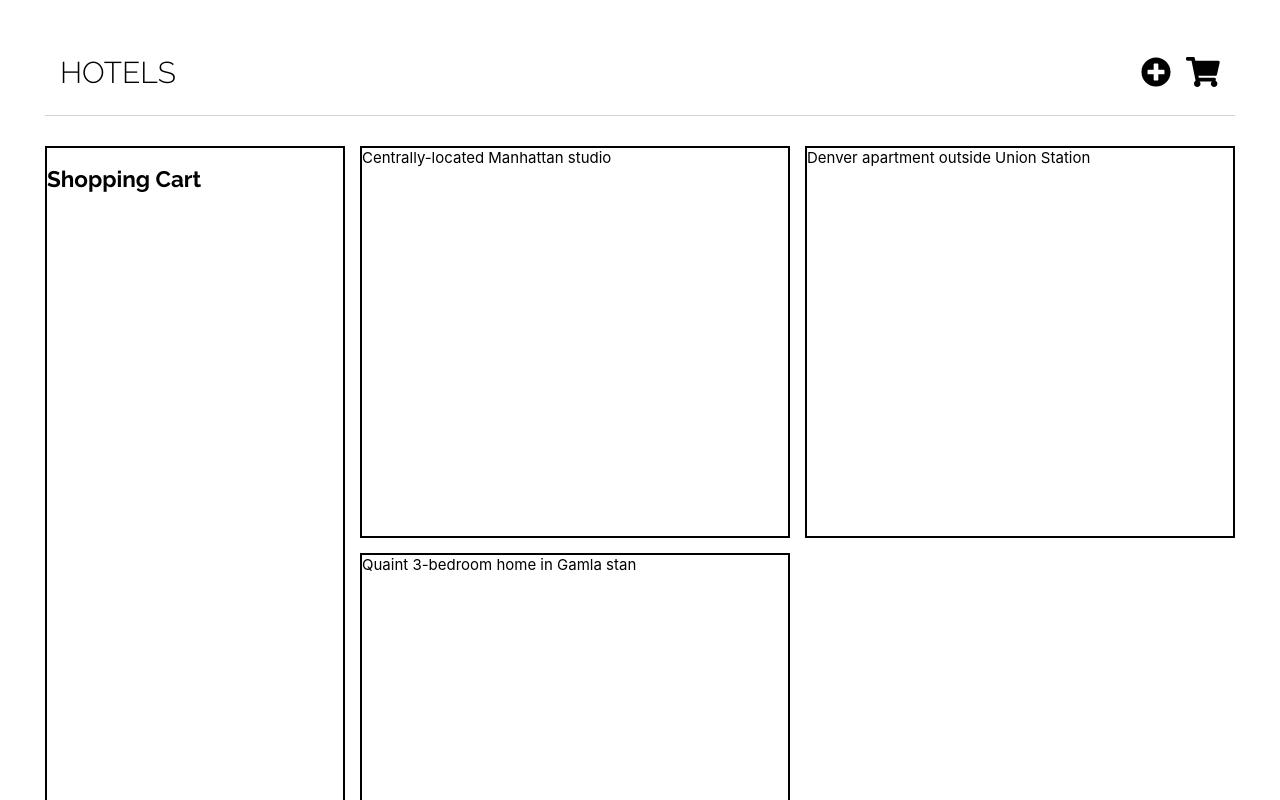
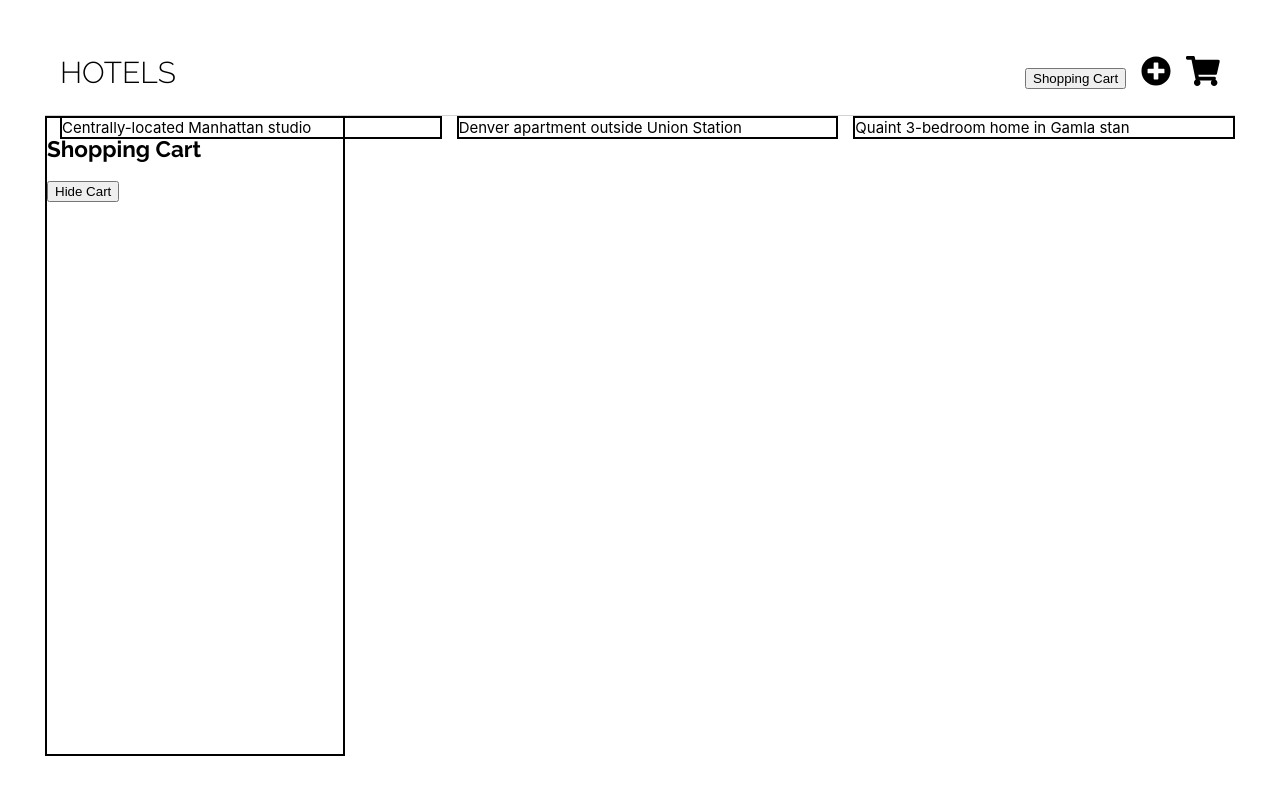
Before and after one commit to wandrew8/week3-assignment, a React (Create React App) app in the folder ecommerce-ui/: page / in a window 1280 px wide. Shown: the top 800 px of the page. Built offline with nearby package versions, Linux system fonts and the light colour scheme.

Commit message:
adds cart toggle functionality

```diff
--- a/ecommerce-ui/src/App.js
+++ b/ecommerce-ui/src/App.js
@@ -6,18 +6,29 @@ import HotelContainer from './components/HotelContainer';
 import data from './airbnbs.json'
 import './App.scss';
 
-function App() {
-  return (
-    <div>
-      <NavBar />
-      <div className="mainContainer">
-        <ShoppingCart />
+class App extends React.Component {
+  constructor(props) {
+    super(props);
+    this.state = {
+        showCart: true,
+        showForm: false,
+    }
+}
+    toggleCart = () => {
+      this.setState({ showCart: !this.state.showCart })
+    }
+    render() {
+
+      return (
+        <div>
+        <NavBar toggleCart={this.toggleCart} />
+        {this.state.showCart ? <ShoppingCart toggleCart={this.toggleCart}/> : null }
         <HotelContainer>
           {data.map(item => <Card data={item} />)}
         </HotelContainer>
       </div>
-    </div>
-  );
+    );
+  }
 }
 
 export default App;
--- a/ecommerce-ui/src/App.scss
+++ b/ecommerce-ui/src/App.scss
@@ -58,7 +58,9 @@ header {
 
 // ------------ SHOPPING CART STYLING ---------------
 aside {
-  border: solid 2px black;
-  width: 100%;
-  height: 100vh;
+    border: solid 2px black;
+    position: absolute;
+    width: 300px;
+    height: 80vh;
+    transition: 500ms ease-in;
 }
--- a/ecommerce-ui/src/components/NavBar.js
+++ b/ecommerce-ui/src/components/NavBar.js
@@ -12,19 +12,19 @@ class NavBar extends React.Component {
         countFrom: 10
     }
 
-    constructor(props) {
-        super(props);
-        this.state = {
 
-        }
-    }
     render() {
         return(
             <header>
                 <nav>
                     <h1>Hotels</h1>
                     <div className="iconLinks">
-                        <FontAwesomeIcon size="2x" style={{margin: "0rem 1rem"}} icon={faPlusCircle} />
+                    <button onClick={this.props.toggleCart}>Shopping Cart</button>
+                        <FontAwesomeIcon
+                            onClick={this.props.toggleCart}
+                            size="2x"
+                            style={{margin: "0rem 1rem"}}
+                            icon={faPlusCircle} />
                         <FontAwesomeIcon size="2x" icon={faShoppingCart} />
                     </div>
                 </nav>
--- a/ecommerce-ui/src/components/ShoppingCart.js
+++ b/ecommerce-ui/src/components/ShoppingCart.js
@@ -20,6 +20,7 @@ class ShoppingCart extends React.Component {
         return(
             <aside>
                 <h2>Shopping Cart</h2>
+                <button onClick={this.props.toggleCart} >Hide Cart</button>
             </aside>
         )
     }
```
